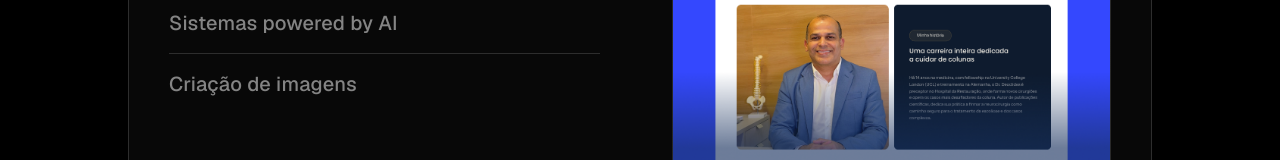
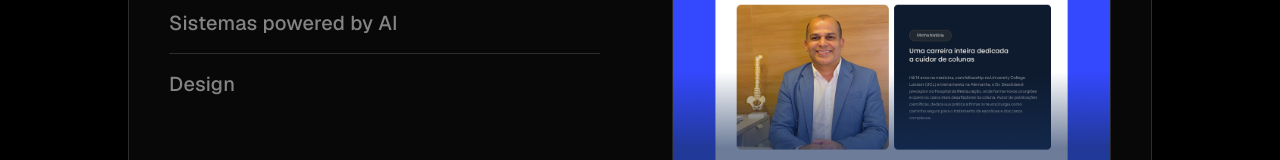
Before and after one commit to Fantom-Labs/fantom-website, a Next.js app: page / in a window 1280 px wide. Shown: the part 2884-3044 px from the top of the page. Built offline with nearby package versions, Linux system fonts and the light colour scheme.

Commit message:
✨ feature: adiciona imagem do item saas e troca criação de imagens por design
Co-Authored-By: Claude Sonnet 5 <noreply@anthropic.com>

```diff
--- a/src/components/sections/o-que-fazemos.tsx
+++ b/src/components/sections/o-que-fazemos.tsx
@@ -6,7 +6,7 @@ type ServiceItem = {
   title: string
   description: string
   // imagem de exemplo do serviço: anexada depois, case a caso (por ora,
-  // undefined em todos — o painel à direita cai no placeholder).
+  // undefined em alguns — o painel à direita cai no placeholder).
   image?: string
 }
 
@@ -23,6 +23,7 @@ const SERVICES: ServiceItem[] = [
   {
     title: "SaaS",
     description: "Produtos digitais completos, do zero ao produto rodando.",
+    image: "/images/section-3/saas-s3.png",
   },
   {
     title: "Sistemas powered by AI",
@@ -30,9 +31,9 @@ const SERVICES: ServiceItem[] = [
       "Automações e ferramentas com IA que resolvem um problema real de negócio.",
   },
   {
-    title: "Criação de imagens",
+    title: "Design",
     description:
-      "Direção e produção de imagem de alta qualidade (caso Trattoria Alesa).",
+      "Interfaces e identidade visual sob medida, alinhadas ao produto e à marca.",
   },
 ]
 
```
Also changed, not shown: public/images/section-3/saas-s3.png (added).
